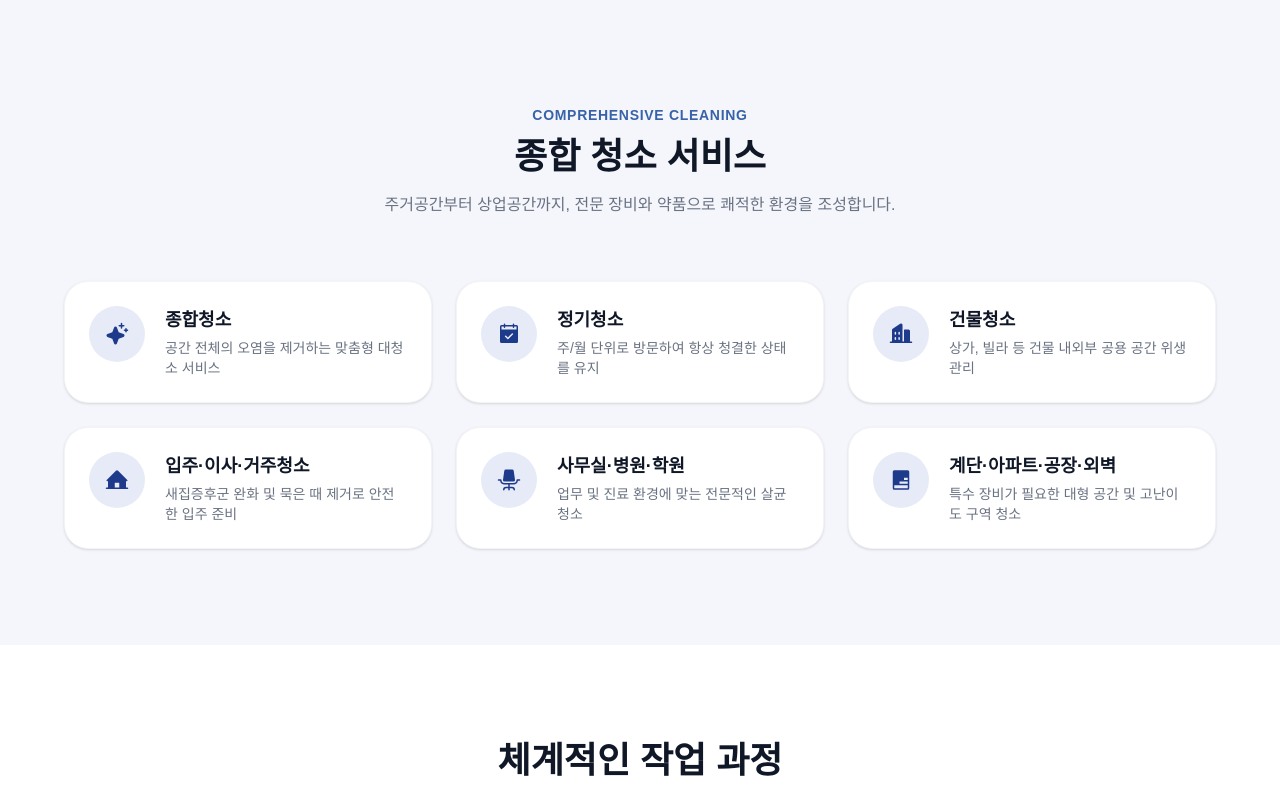
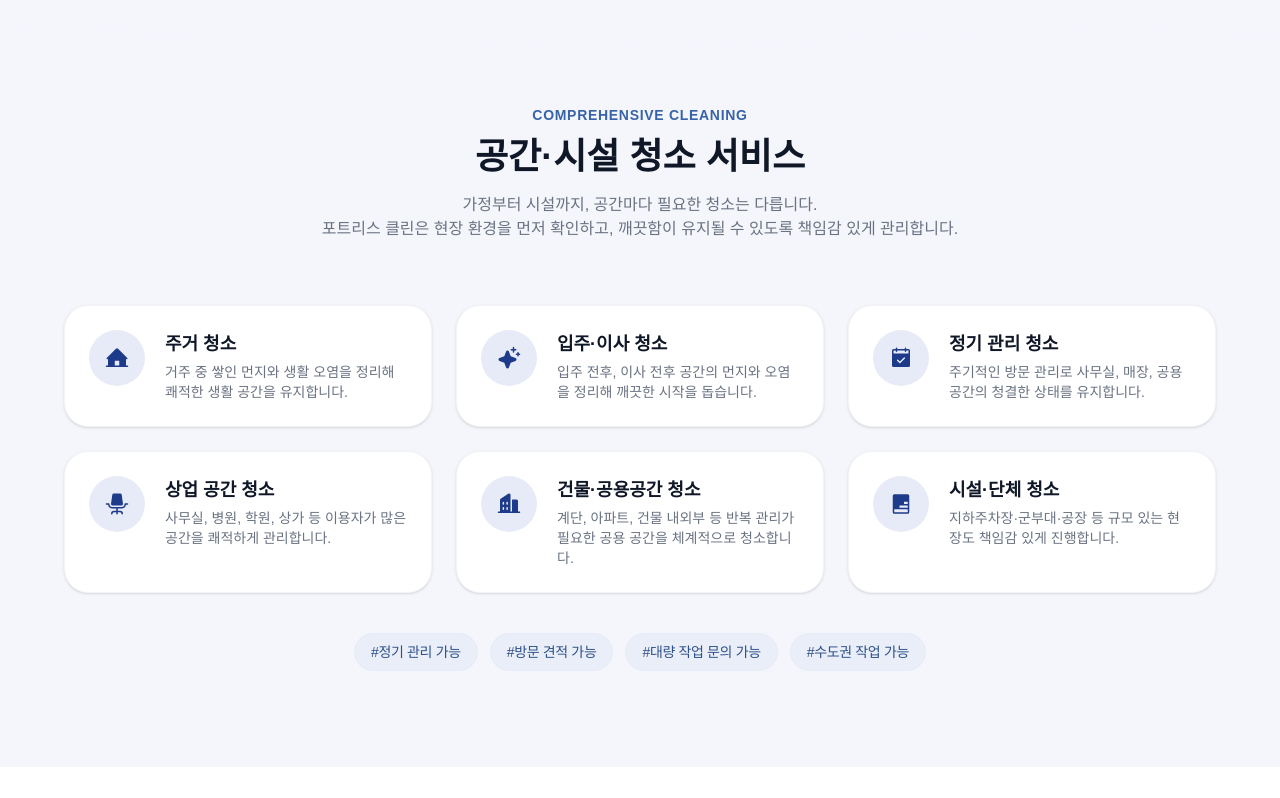
Before and after one commit to moolmin/fortressclean-web, a Next.js app: page / in a window 1280 px wide. Shown: the part 1840-2638 px from the top of the page. Built offline with nearby package versions, Linux system fonts and the light colour scheme.

Commit message:
feat: add comprehensive badges to services section and enable multiline support for section descriptions

```diff
--- a/components/fortressclean-home/content.ts
+++ b/components/fortressclean-home/content.ts
@@ -162,52 +162,59 @@ export const HOME_CARE_SERVICES = [
 
 export const COMPREHENSIVE_INTRO: SectionIntro = {
   eyebrow: "COMPREHENSIVE CLEANING",
-  title: "종합 청소 서비스",
+  title: "공간·시설 청소 서비스",
   description:
-    "주거공간부터 상업공간까지, 전문 장비와 약품으로 쾌적한 환경을 조성합니다.",
+    "가정부터 시설까지, 공간마다 필요한 청소는 다릅니다.\n포트리스 클린은 현장 환경을 먼저 확인하고, 깨끗함이 유지될 수 있도록 책임감 있게 관리합니다.",
 };
 
 export const COMPREHENSIVE_ITEMS = [
   {
+    icon: HouseLine,
+    weight: "fill",
+    title: "주거 청소",
+    desc: "거주 중 쌓인 먼지와 생활 오염을 정리해 쾌적한 생활 공간을 유지합니다.",
+  },
+  {
     icon: Sparkle,
     weight: "fill",
-    title: "종합청소",
-    desc: "공간 전체의 오염을 제거하는 맞춤형 대청소 서비스",
+    title: "입주·이사 청소",
+    desc: "입주 전후, 이사 전후 공간의 먼지와 오염을 정리해 깨끗한 시작을 돕습니다.",
   },
   {
     icon: CalendarCheck,
     weight: "fill",
-    title: "정기청소",
-    desc: "주/월 단위로 방문하여 항상 청결한 상태를 유지",
+    title: "정기 관리 청소",
+    desc: "주기적인 방문 관리로 사무실, 매장, 공용 공간의 청결한 상태를 유지합니다.",
+  },
+  {
+    icon: OfficeChair,
+    weight: "fill",
+    title: "상업 공간 청소",
+    desc: "사무실, 병원, 학원, 상가 등 이용자가 많은 공간을 쾌적하게 관리합니다.",
   },
   {
     icon: Buildings,
     weight: "fill",
-    title: "건물청소",
-    desc: "상가, 빌라 등 건물 내외부 공용 공간 위생 관리",
-  },
-  {
-    icon: HouseLine,
-    weight: "fill",
-    title: "입주·이사·거주청소",
-    desc: "새집증후군 완화 및 묵은 때 제거로 안전한 입주 준비",
-  },
-  {
-    icon: OfficeChair,
-    weight: "fill",
-    title: "사무실·병원·학원",
-    desc: "업무 및 진료 환경에 맞는 전문적인 살균 청소",
+    title: "건물·공용공간 청소",
+    desc: "계단, 아파트, 건물 내외부 등 반복 관리가 필요한 공용 공간을 체계적으로 청소합니다.",
   },
   {
     icon: Stairs,
     weight: "fill",
-    title: "계단·아파트·공장·외벽",
-    desc: "특수 장비가 필요한 대형 공간 및 고난이도 구역 청소",
+    title: "시설·단체 청소",
+    desc: "지하주차장·군부대·공장 등 규모 있는 현장도 책임감 있게 진행합니다.",
   },
 ] as const satisfies readonly (IconItem & {
   title: string;
   desc: string;
 })[];
+
+export const COMPREHENSIVE_BADGES = [
+  "정기 관리 가능",
+  "방문 견적 가능",
+  "대량 작업 문의 가능",
+  "수도권 작업 가능",
+] as const;
 
 export const PROCESS_INTRO: SectionIntro = {
   title: "체계적인 작업 과정",
--- a/components/fortressclean-home/services-sections.tsx
+++ b/components/fortressclean-home/services-sections.tsx
@@ -1,5 +1,6 @@
 import { CheckCircle } from "./icons";
 import {
+  COMPREHENSIVE_BADGES,
   COMPREHENSIVE_INTRO,
   COMPREHENSIVE_ITEMS,
   FEATURE_ITEMS,
@@ -114,6 +115,16 @@ export function ComprehensiveSection() {
             </div>
           ))}
         </div>
+        <div className="mt-10 flex flex-wrap justify-center gap-3">
+          {COMPREHENSIVE_BADGES.map((badge) => (
+            <span
+              key={badge}
+              className="rounded-full border border-brand-100 bg-brand-100/70 px-4 py-2 text-sm font-medium tracking-tight text-brand-700"
+            >
+              #{badge}
+            </span>
+          ))}
+        </div>
       </div>
     </section>
   );
--- a/components/fortressclean-home/shared.tsx
+++ b/components/fortressclean-home/shared.tsx
@@ -34,7 +34,7 @@ export function SectionHeading({
       <h2 className="mb-4 text-3xl font-bold text-gray-900 lg:text-4xl">
         {title}
       </h2>
-      <p className="text-gray-500">{description}</p>
+      <p className="whitespace-pre-line text-gray-500">{description}</p>
     </div>
   );
 }
```
